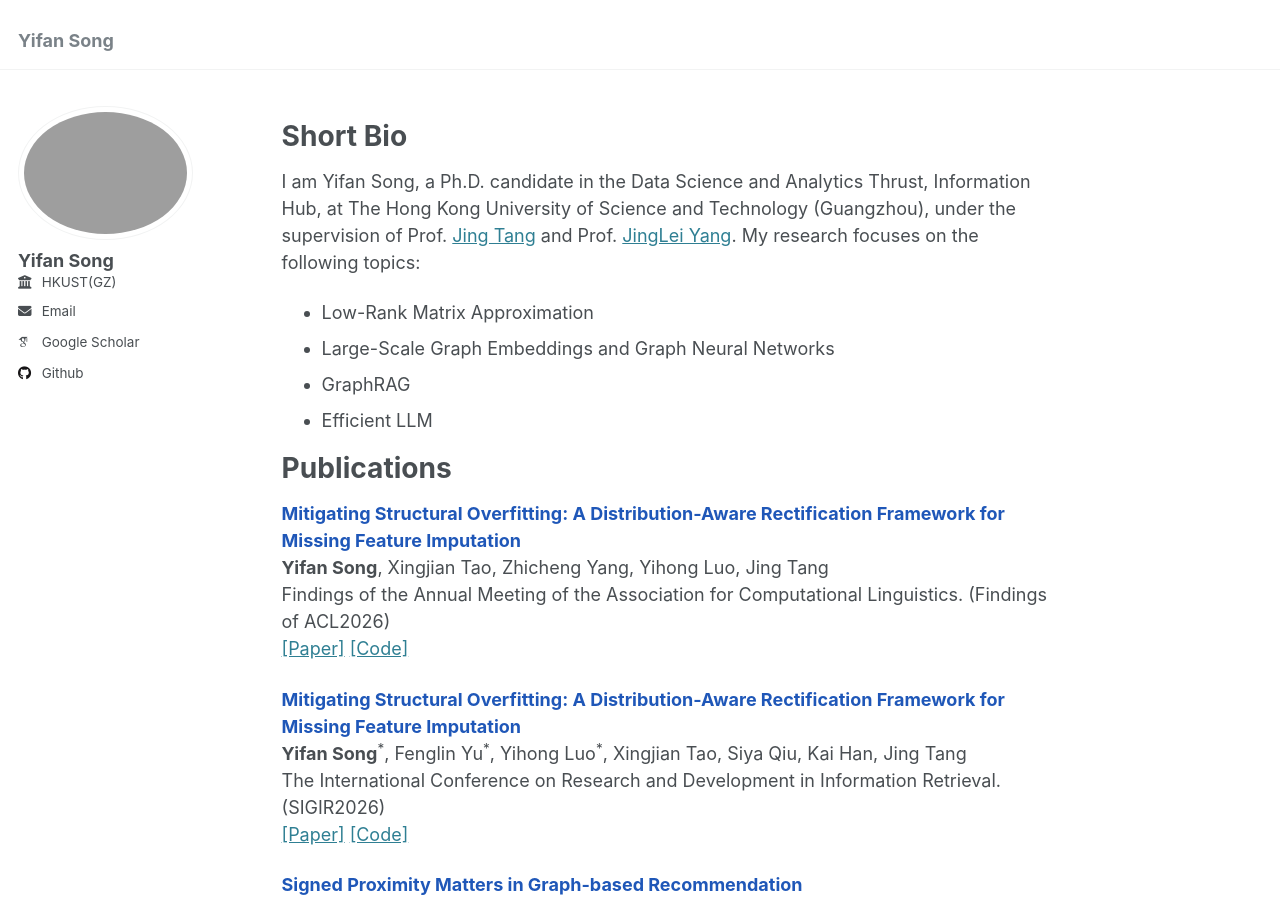
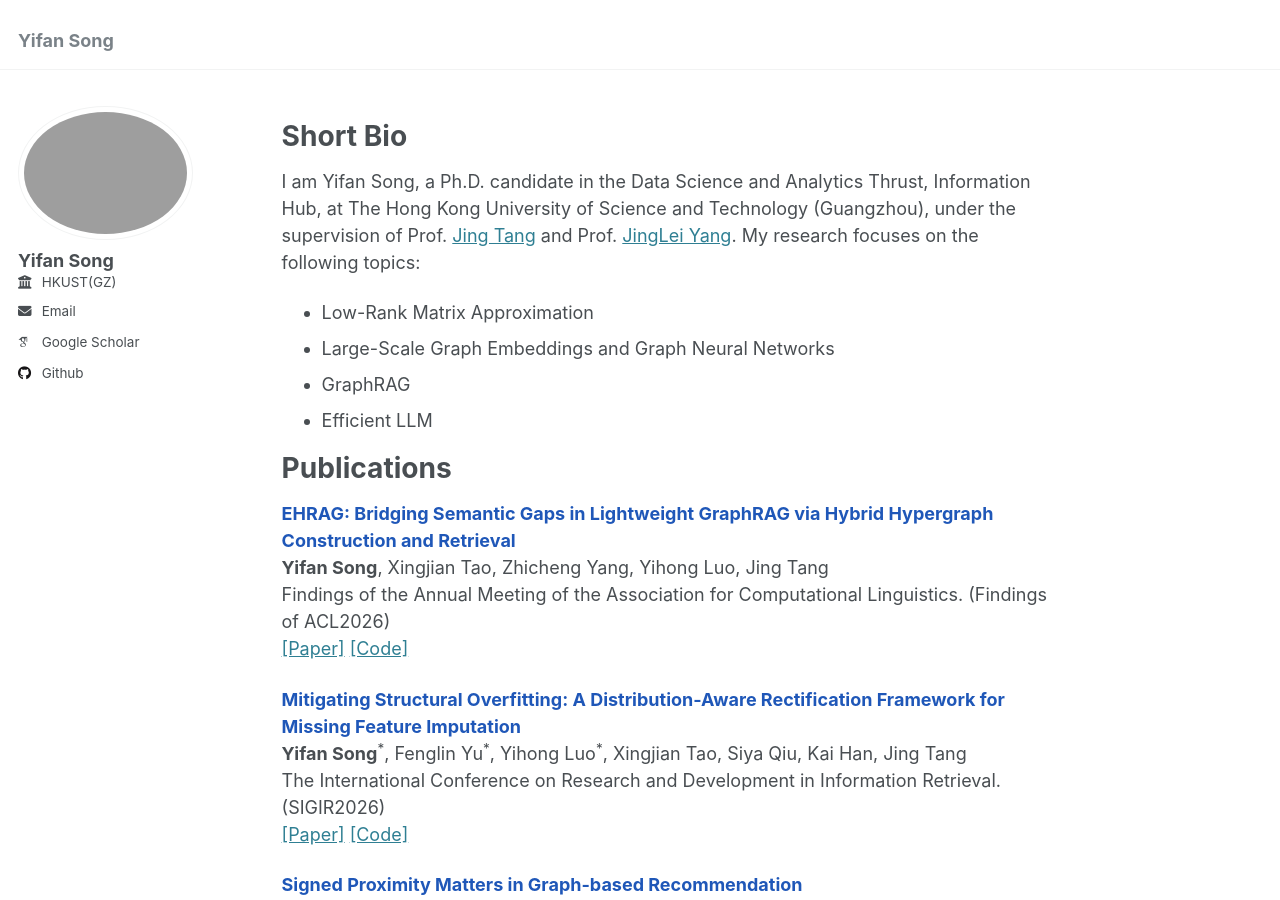
Before and after one commit to yfsong00/smallhammer.github.io, a Jekyll site: the page built from _pages/about.md, in a window 1280 px wide and 900 px high. Built offline with Jekyll 4.4.1, drawn with Linux system fonts in a browser that asks for light colours; some web fonts are replaced.

Commit message:
Update about.md

```diff
--- a/_pages/about.md
+++ b/_pages/about.md
@@ -19,7 +19,7 @@ I am Yifan Song, a Ph.D. candidate in the Data Science and Analytics Thrust, Inf
 
 Publications
 ===
-<strong><font style = "color:#1f57b8">Mitigating Structural Overfitting: A Distribution-Aware Rectification Framework for Missing Feature Imputation</font></strong><br />
+<strong><font style = "color:#1f57b8">EHRAG: Bridging Semantic Gaps in Lightweight GraphRAG via Hybrid Hypergraph Construction and Retrieval</font></strong><br />
 <strong>Yifan Song</strong>, Xingjian Tao, Zhicheng Yang, Yihong Luo, Jing Tang<br />
 Findings of the Annual Meeting of the Association for Computational Linguistics. (Findings of ACL2026)<br />
 [[Paper]](https://yfsong00.github.io/smallhammer.github.io/) [[Code]](https://github.com/yfsong00/EHRAG)
```
